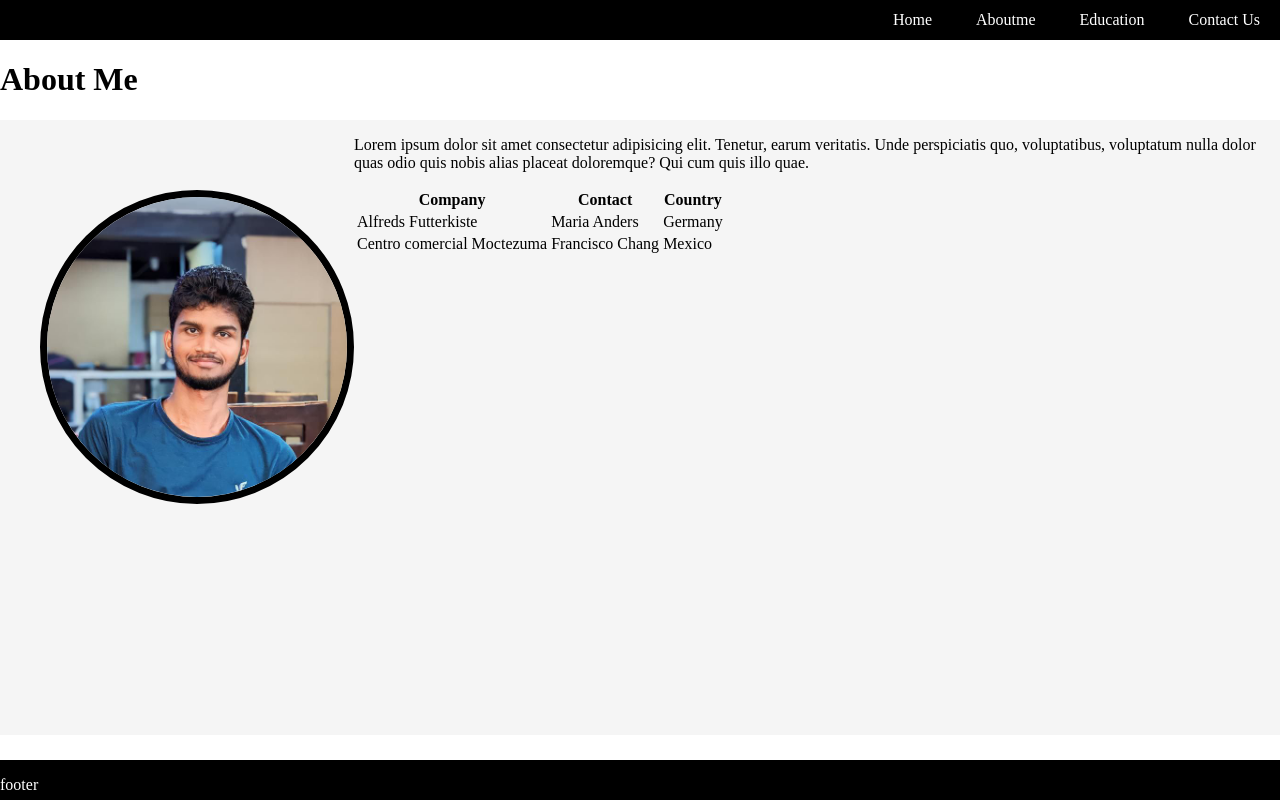
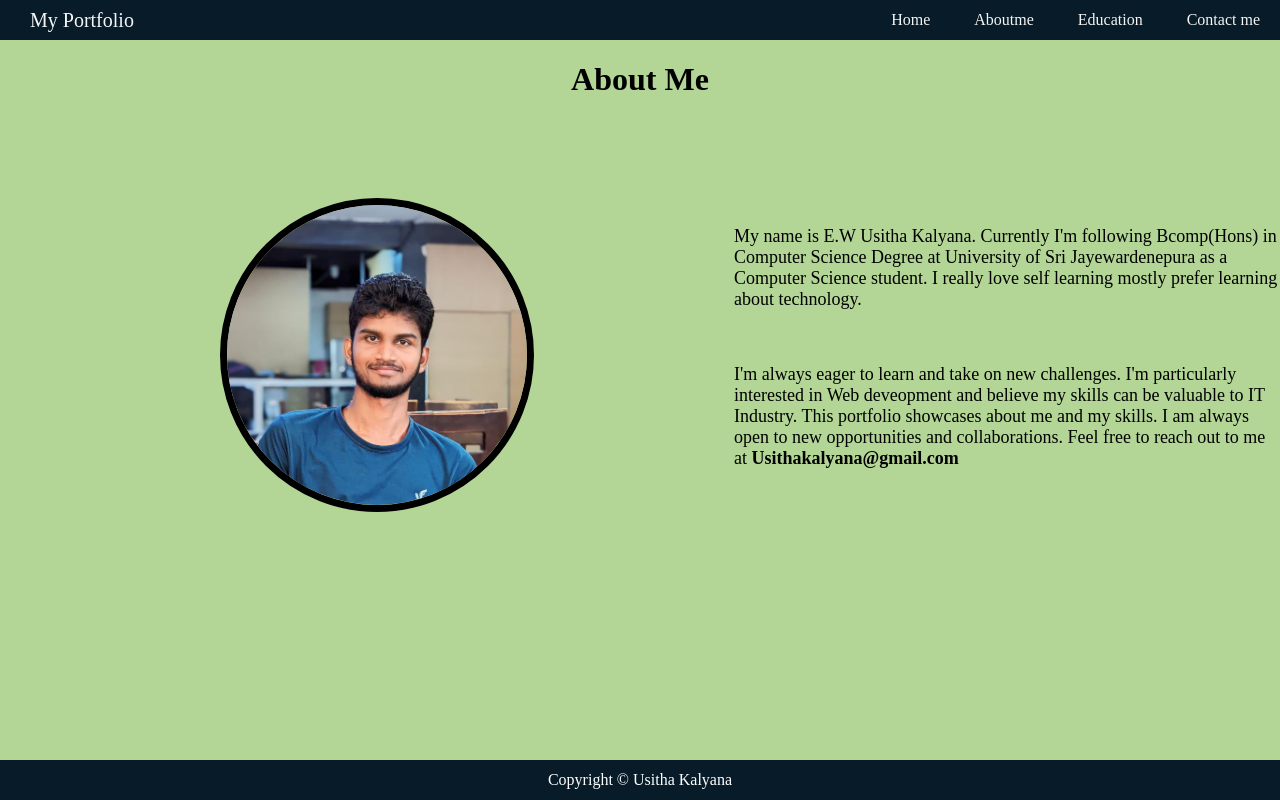
Before and after one commit to Usitha123/Myportfolio, a plain HTML site: page pages/Aboutme.html in a window 1280 px wide. Drawn offline with Linux system fonts and the light colour scheme.

Commit message:
files upload

```diff
--- /dev/null
+++ b/Css/Aboutme.css
@@ -0,0 +1,17 @@
+h1{
+    justify-content: center;
+    text-align: center;
+    color: black;
+}
+
+.div4{
+    margin-left: 200px;
+    margin-top: 80px;
+    background-color: #B3D697;
+    height: 300px;
+    width: 600px;
+}
+
+.div4 p{
+    font-size: large;
+}
--- a/Css/Contact.css
+++ b/Css/Contact.css
@@ -0,0 +1,13 @@
+h1{
+    display: flex;
+    justify-content: center;
+    align-items: center;
+}
+
+.linkicon {
+    display: flex;
+}
+
+.linkicon ul li{
+    list-style: none;
+}
--- a/Css/index.css
+++ b/Css/index.css
@@ -2,6 +2,8 @@
 html, body {
     height: 100%;
     margin: 0;
+    font-family:   Honey Crepes;
+    background-color: #B3D697;
 }
 
 .main {
@@ -16,9 +18,14 @@ html, body {
     height: 40px;
     display: flex;
     align-items: center;
-    justify-content: end;
-    background-color: black;
-    color: white;
+    justify-content: space-between;
+    background-color: #081b29;
+    color: whitesmoke;
+}
+
+.div1 p{
+    margin-left: 30px;
+    font-size: 20px;
 }
 
 .div1 ul li{
@@ -30,7 +37,11 @@ html, body {
 
 .div1 ul li a{
     text-decoration: none;
-    color: white;
+    color: whitesmoke;
+}
+
+.div1 ul li a:hover{
+    color: grey;
 }
 
 .image img{
@@ -43,20 +54,29 @@ html, body {
 }
 
 .div2{
+    margin-left: 180px;
+    margin-top: 30px;
     display: flex;
-    background-color: whitesmoke;
-    height: 615px;
+    background-color: #B3D697;
+    height: 585px;
 }
 
 .div4{
-    background-color: whitesmoke;
-    width: 100%;
+    margin-left: 200px;
+    margin-top: 80px;
+    background-color: #B3D697;
+    height: 300px;
+    width: 600px;
 }
+
 
 .div3 {
     width: auto;
     height: 40px;
-    background-color: black;
+    background-color: #081b29;
     color: white;
     margin-top: auto;
+    display: flex;
+    justify-content: center;
+    align-items: center;
 }
--- a/pages/Aboutme.html
+++ b/pages/Aboutme.html
@@ -3,18 +3,20 @@
 <head>
     <meta charset="UTF-8">
     <meta name="viewport" content="width=device-width, initial-scale=1.0">
-    <title>Portfolio</title>
-    <link rel="stylesheet" href="/Css/index.css">
+    <title>My Portfolio</title>
+    <link rel="stylesheet" href="../Css/index.css">
+    <link rel="stylesheet" href="../Css/Aboutme.css">
   </head>
 <body>
     <div class="main">
 
       <div class="div1">
+        <p>My Portfolio</p>
         <ul>
-      <li><a href="/index.html">Home</a></li>
-      <li><a href="/pages/Aboutme.html">Aboutme</a></li>
-      <li><a href="/pages/Education.html">Education</a></li>
-      <li><a href="/pages/Contact.html">Contact Us</a></li>
+          <li><a href="../index.html">Home</a></li>
+          <li><a href="Aboutme.html">Aboutme</a></li>
+          <li><a href="Education.html">Education</a></li>
+          <li><a href="Contact.html">Contact me</a></li>
       </ul>
     </div>
 
@@ -22,34 +24,19 @@
       <h1>About Me</h1>
       <div class="div2">
         <div class="image">
-         <img src="/src/profile.jpg" alt="">
+         <img src="../src/profile.jpg" alt="">
         </div>
         <div class="div4">
-            <p>Lorem ipsum dolor sit amet consectetur adipisicing elit. Tenetur, earum veritatis. Unde perspiciatis quo, voluptatibus, voluptatum nulla dolor quas odio quis nobis alias placeat doloremque? Qui cum quis illo quae.</p>
-            <table>
-                <tr>
-                  <th>Company</th>
-                  <th>Contact</th>
-                  <th>Country</th>
-                </tr>
-                <tr>
-                  <td>Alfreds Futterkiste</td>
-                  <td>Maria Anders</td>
-                  <td>Germany</td>
-                </tr>
-                <tr>
-                  <td>Centro comercial Moctezuma</td>
-                  <td>Francisco Chang</td>
-                  <td>Mexico</td>
-                </tr>
-              </table>
+            <p>My name is E.W Usitha Kalyana. Currently I'm following Bcomp(Hons) in Computer Science Degree at University of Sri Jayewardenepura as a Computer Science student. I really love self learning mostly prefer learning about technology.</p>
+            <br>
+            <p>I'm always eager to learn and take on new challenges. I'm particularly interested in Web deveopment and believe my skills can be valuable to IT Industry. This portfolio showcases about me and my skills. I am always open to new opportunities and collaborations. Feel free to reach out to me at <b>Usithakalyana@gmail.com</b></p>
           </div>
 
      </div>
     </div>
 
     <div class="div3">
-        <p>footer</p>
+      <p>Copyright &copy; Usitha Kalyana</p>
   </div>
 </div>
 </body>
```
Also changed, not shown: Css/Education.css (added, +18 -0 lines), index.html (+10 -8 lines), pages/Contact.html (+19 -16 lines), pages/Education.html (+42 -22 lines), src/gmail.png (added), src/java.jpg (added), src/js.png (added), src/python.jpg (added), src/react.png (added), 1 other file. Lines whose indentation alone changed are shown as unchanged.
